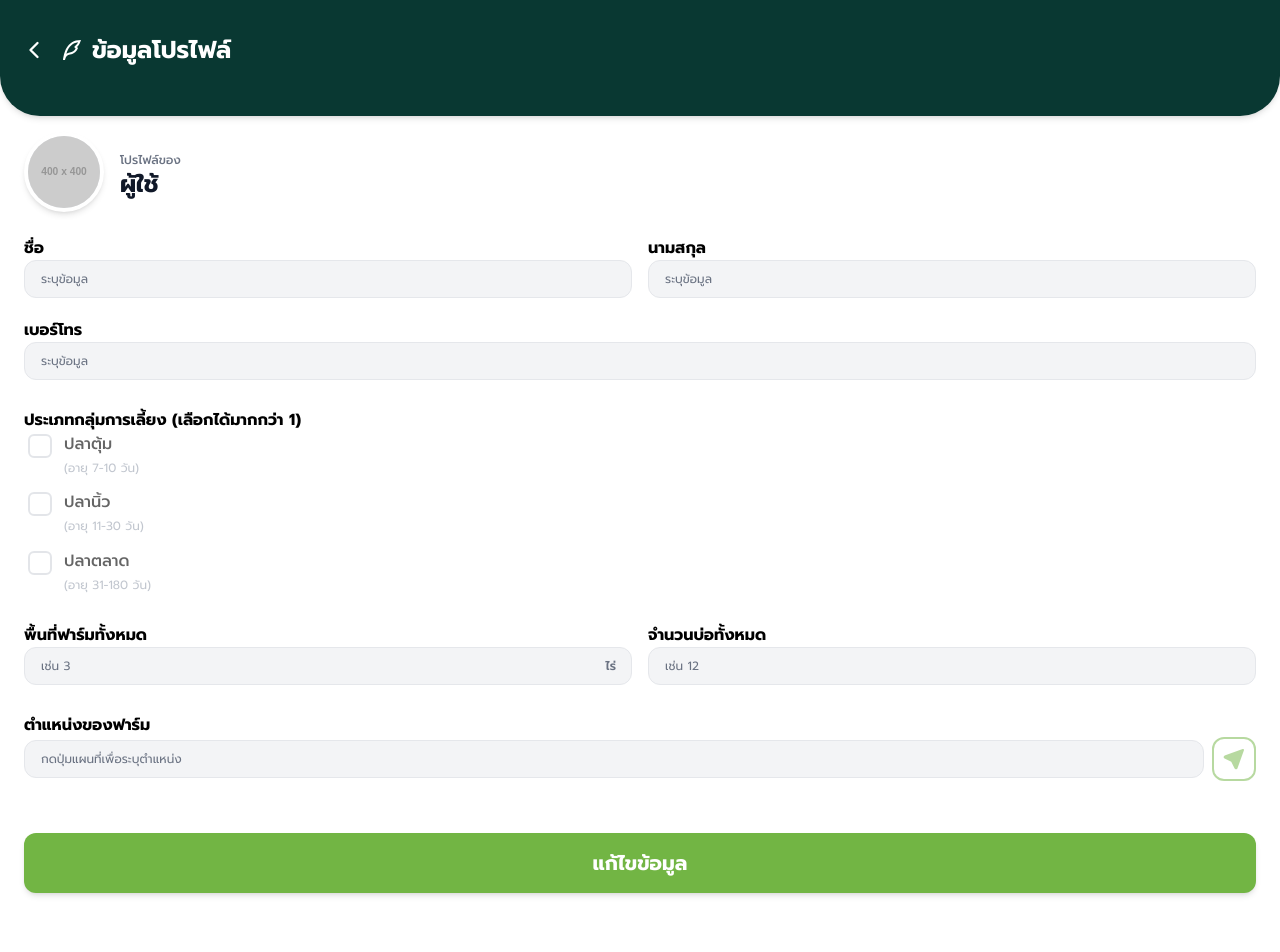
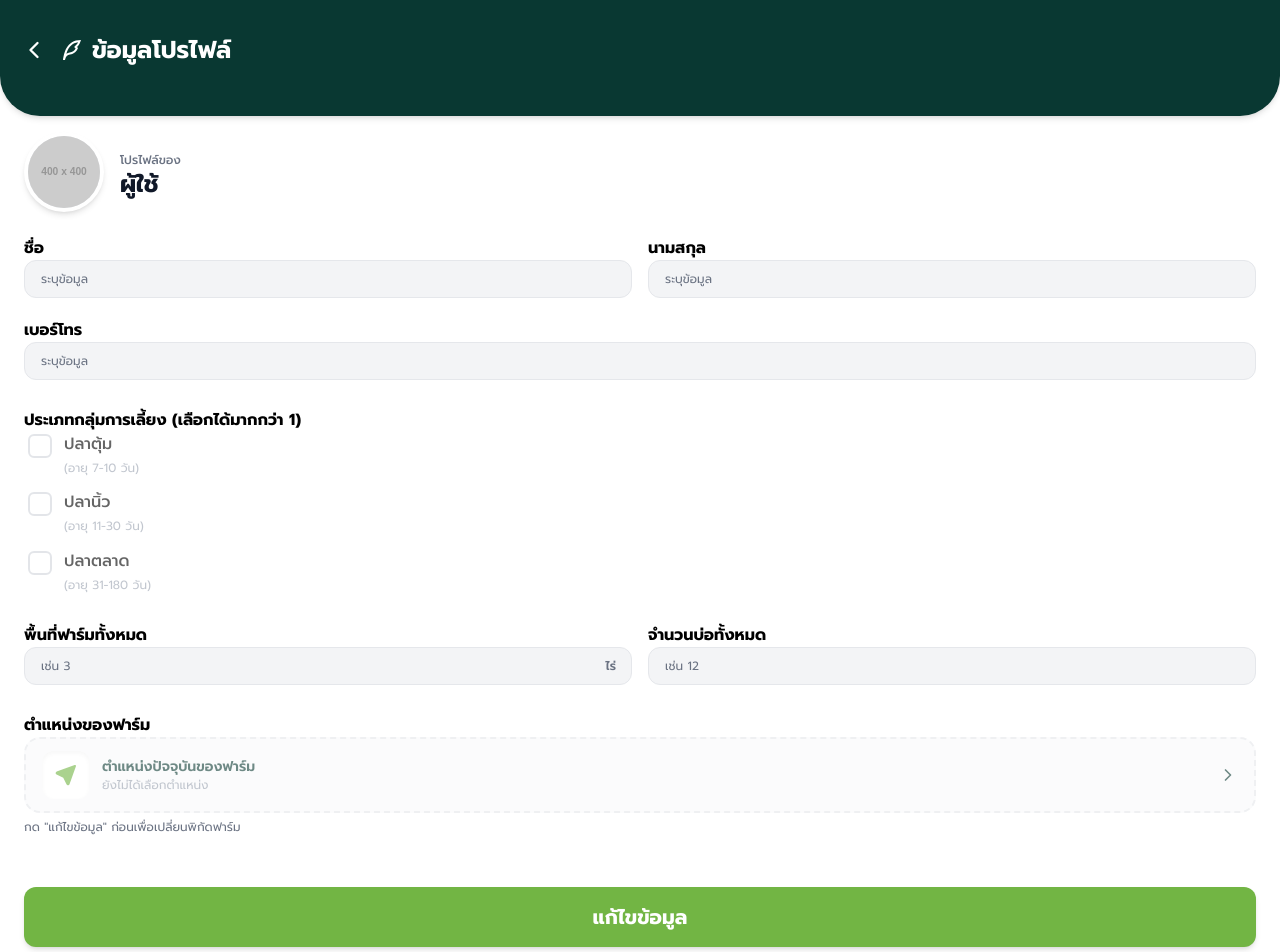
Before and after one commit to koard/DukeFarm-Frontend, a Next.js app: page /profile in a window 1280 px wide. Shown: the top 952 px of the page. Built offline with nearby package versions, Linux system fonts and the light colour scheme.

Commit message:
Update location input in ProfilePage and RegisterFarmerPage: Enhance UI and interaction for selecting farm location

```diff
--- a/src/app/profile/page.tsx
+++ b/src/app/profile/page.tsx
@@ -3,7 +3,7 @@
 import { useState, useEffect, useCallback } from "react";
 import { useRouter } from "next/navigation";
 import Image from "next/image";
-import { ChevronLeft, Check } from "lucide-react";
+import { ChevronLeft, ChevronRight, Check } from "lucide-react";
 import { useLineUser } from "@/hooks/useLineUser";
 import dynamic from "next/dynamic";
 
@@ -550,27 +550,30 @@ export default function ProfilePage() {
 
             <div className="space-y-1.5 pt-2">
               <label className="text-base font-bold text-black">ตำแหน่งของฟาร์ม</label>
-              <div className="flex gap-2 items-center">
-                <input
-                  type="text"
-                  name="location"
-                  value={formData.location}
-                  readOnly
-                  placeholder="กดปุ่มแผนที่เพื่อระบุตำแหน่ง"
-                  className={`flex-1 px-4 py-2.5 border border-gray-200 rounded-xl focus:outline-none text-black text-xs placeholder:text-xs placeholder:text-gray-500 transition-colors ${
-                    formData.location ? "bg-[#E5FFD3]" : "bg-gray-50"
-                  } disabled:bg-gray-100`}
-                  disabled={!isEditing}
-                />
               <button
                 type="button"
                 onClick={() => isEditing && setShowMap(true)}
                 disabled={!isEditing}
-                  className="p-2 border-2 border-[#72B544] rounded-xl bg-white active:scale-95 transition-all disabled:opacity-50 disabled:cursor-not-allowed"
+                className={`w-full text-left rounded-2xl border-2 border-dashed px-4 py-3 transition-all duration-200 flex items-center gap-3 ${
+                  formData.location ? "bg-[#E5FFD3] border-[#72B544]" : "bg-gray-50 border-gray-200"
+                } disabled:opacity-60 disabled:cursor-not-allowed`}
               >
+                <div className="w-12 h-12 rounded-xl bg-white flex items-center justify-center shadow-inner">
                   <Image src="/register-farmer/map.svg" alt="Map" width={24} height={24} />
+                </div>
+                <div className="flex-1">
+                  <p className="text-sm font-semibold text-[#0F3B35]">{isEditing ? "แตะเพื่อเปิดแผนที่" : "ตำแหน่งปัจจุบันของฟาร์ม"}</p>
+                  <p className={`text-xs ${formData.location ? "text-gray-700" : "text-gray-400"}`}>
+                    {formData.location ? formData.location : "ยังไม่ได้เลือกตำแหน่ง"}
+                  </p>
+                </div>
+                <ChevronRight className="w-5 h-5 text-[#0F3B35]" />
               </button>
-              </div>
+              <p className="text-xs text-gray-500">
+                {isEditing
+                  ? "ลากหมุดไปยังพื้นที่ฟาร์มแล้วกดยืนยันเพื่อบันทึกพิกัด"
+                  : 'กด "แก้ไขข้อมูล" ก่อนเพื่อเปลี่ยนพิกัดฟาร์ม'}
+              </p>
             </div>
 
             <div className="pt-8 pb-8">
--- a/src/app/register-farmer/page.tsx
+++ b/src/app/register-farmer/page.tsx
@@ -3,7 +3,7 @@
 import { useState, useEffect } from "react";
 import Image from "next/image";
 import Link from "next/link";
-import { ChevronLeft, Check } from "lucide-react";
+import { ChevronLeft, ChevronRight, Check } from "lucide-react";
 import dynamic from "next/dynamic";
 import { useRouter } from "next/navigation";
 import { useLineUser } from "@/hooks/useLineUser";
@@ -410,25 +410,27 @@ export default function RegisterFarmerPage() {
 
             <div className="space-y-1.5 pt-2">
               <label className="text-base font-bold text-black">ตำแหน่งของฟาร์ม</label>
-              <div className="flex gap-2 items-center">
-                <input
-                  type="text"
-                  name="location"
-                  value={formData.location}
-                  readOnly
-                  placeholder="กดปุ่มแผนที่เพื่อระบุตำแหน่ง"
-                  className={`flex-1 px-4 py-2.5 border border-gray-200 rounded-xl focus:outline-none text-black text-xs placeholder:text-xs placeholder:text-gray-500 transition-colors ${
-                    formData.location ? "bg-[#E5FFD3]" : "bg-gray-50"
-                  }`}
-                />
               <button
                 type="button"
                 onClick={() => setShowMap(true)}
-                  className="p-2 border-2 border-[#72B544] rounded-xl bg-white active:scale-95 transition-all"
+                className={`w-full text-left rounded-2xl border-2 border-dashed transition-all duration-200 ${
+                  formData.location ? "bg-[#E5FFD3] border-[#72B544]" : "bg-gray-50 border-gray-200"
+                } px-4 py-3 shadow-sm active:scale-[0.99]`}
               >
+                <div className="flex items-center gap-3">
+                  <div className="w-12 h-12 rounded-xl bg-white flex items-center justify-center shadow-inner">
                     <Image src="/register-farmer/map.svg" alt="Map" width={24} height={24} />
+                  </div>
+                  <div className="flex-1">
+                    <p className="text-sm font-semibold text-[#0F3B35]">แตะเพื่อเลือกตำแหน่งบนแผนที่</p>
+                    <p className={`text-xs ${formData.location ? "text-gray-700" : "text-gray-400"}`}>
+                      {formData.location ? formData.location : "ยังไม่ได้เลือกตำแหน่ง"}
+                    </p>
+                  </div>
+                  <ChevronRight className="w-5 h-5 text-[#0F3B35]" />
+                </div>
               </button>
-              </div>
+              <p className="text-xs text-gray-500">ระบบจะใช้พิกัดนี้ในการให้คำแนะนำและบริการต่าง ๆ</p>
             </div>
 
             <div className="pt-8 pb-8">
```
Lines whose indentation alone changed are shown as unchanged.
